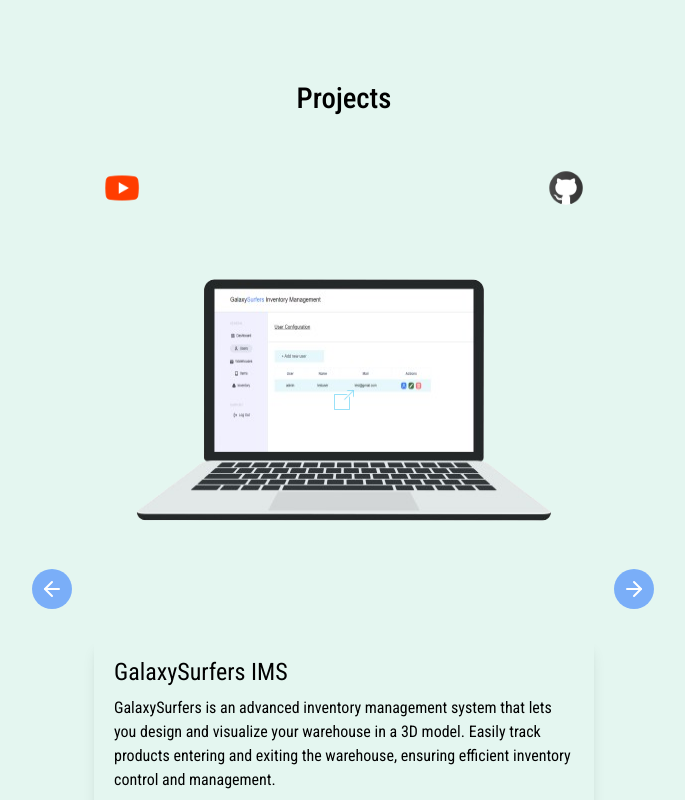
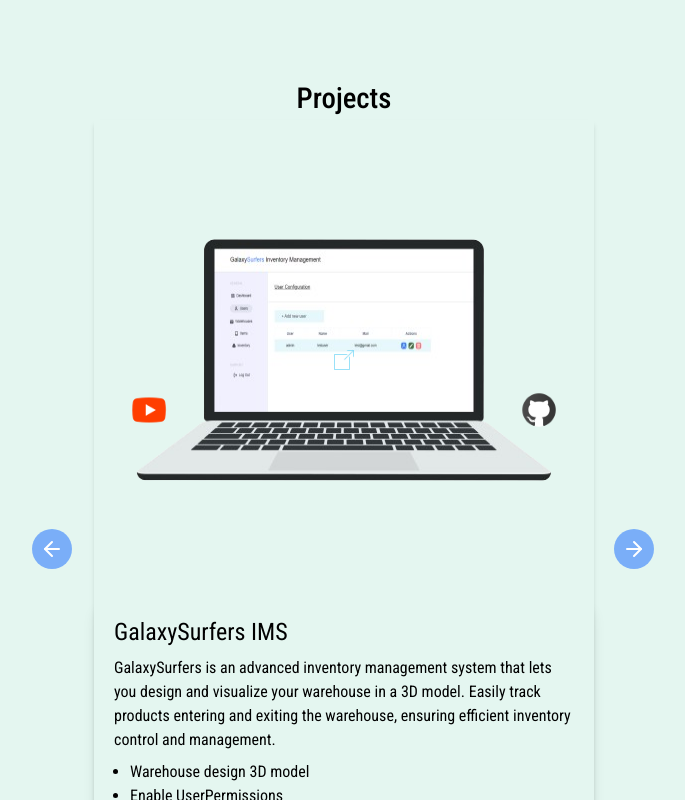
Before and after one commit to Francis7575/My-Portfolio, a React (Vite) app: page / in a window 1280 px wide. Shown: the part 1360-2160 px from the top of the page, without its empty margins (296-981 px from the left). Built offline with nearby package versions, Linux system fonts and the light colour scheme.

Commit message:
updated projects section

```diff
--- a/src/components/Hero.tsx
+++ b/src/components/Hero.tsx
@@ -1,6 +1,5 @@
 import { motion } from "framer-motion"
 import { TypeAnimation } from "react-type-animation";
-import NodeJsIcon from '/assets/icon-nodejs.png';
 
 const Hero = () => {
 	return (
--- a/src/components/Projects.tsx
+++ b/src/components/Projects.tsx
@@ -41,7 +41,7 @@ const Projects = () => {
         whileInView={{ opacity: 1, y: 0 }}
         initial={{ opacity: 0, y: -10 }}
         transition={{ duration: 1.5 }}
-        className="my-10 md:mt-20 text-center text-[1.8rem] font-medium"
+        className="mt-10 md:mt-20 text-center text-[1.8rem] font-medium"
       >
         Projects
       </motion.h2>
@@ -53,7 +53,7 @@ const Projects = () => {
         <AnimatePresence mode='wait' >
           {ProjectsList.map((item, idx) =>
             selectedIndex === idx ? (
-              <div key={idx} className="relative">
+              <div key={idx} className="relative shadow-md ">
                 <motion.div
                   custom={direction}
                   className="mx-auto w-full mb-8 md:mx-0 flex flex-col max-w-[420px] md:max-w-none"
@@ -76,7 +76,7 @@ const Projects = () => {
                         href='https://www.youtube.com/watch?v=Sp2cpRGX1OY'
                         target="_blank">
                         <img
-                          className="max-w-[40px] hover:opacity-90 absolute left-2 top-2"
+                          className="max-w-[40px] hover:opacity-90 absolute left-[27px] md:left-[35px] top-[190px] md:top-[270px]"
                           alt="Youtube"
                           src={youtubeIcon}
                         />
@@ -89,7 +89,7 @@ const Projects = () => {
                       <img
                         src={githubIcon}
                         alt="Github"
-                        className="max-w-[40px] hover:opacity-90 absolute top-2 right-2"
+                        className="max-w-[40px] hover:opacity-90 absolute top-[190px] md:top-[270px] right-[27px] md:right-[35px]"
                       />
                     </a>
                     <a href={item.liveLink} target="_blank">
```
